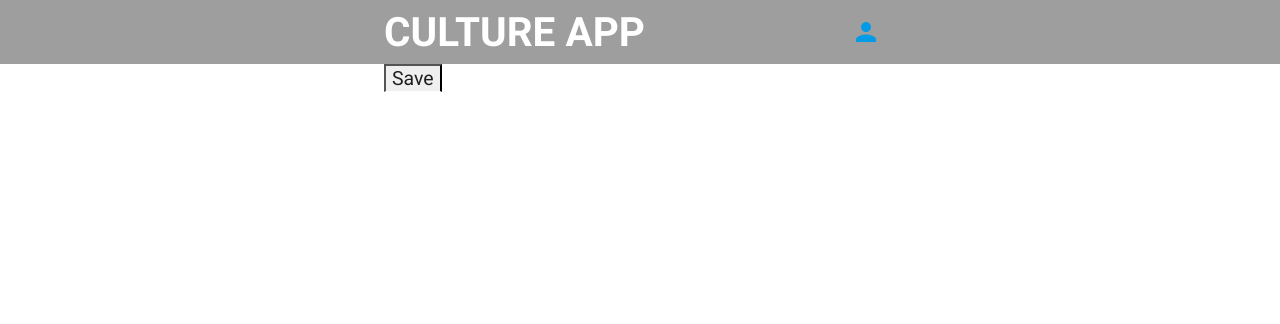
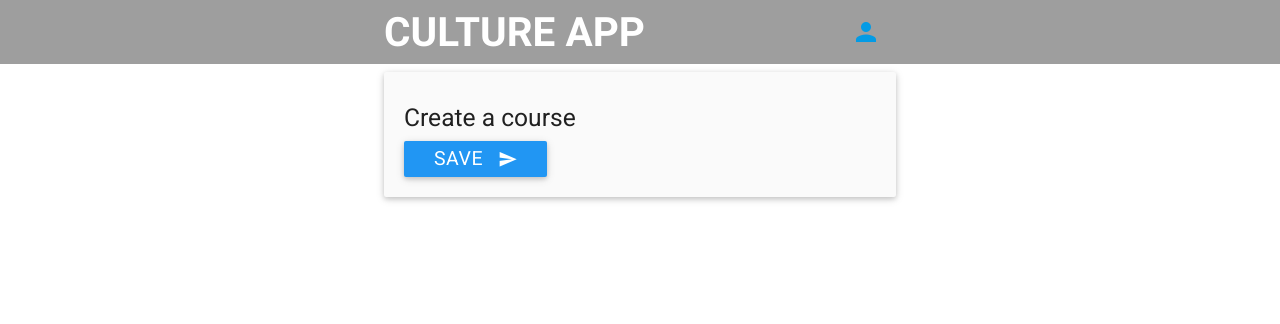
Before and after one commit to aitor-alvarez/culture-tipps, a Django app: template templates/course/course_form.html in a window 1280 px wide. Shown: the top 324 px of the page. Run offline with Django 3.2, Linux system fonts and the light colour scheme; the template is opened without the code that fills it: most values are stand-ins (such as "Sample title", 1, 10 or a date in 2020); some libraries are stand-ins or nearby versions.

Commit message:
latest changes

```diff
--- a/templates/course/course_form.html
+++ b/templates/course/course_form.html
@@ -4,10 +4,15 @@
 {% block content %}
 
 <div class="container">
-
+ <div class="card-panel grey lighten-5 z-depth-1" id="description">
+                <h5>Create a course</h5>
 <form method="post">{% csrf_token %}
     {{ form.as_p }}
-    <input type="submit" value="Save">
+
+    <button class="btn waves-effect waves-light" type="submit" name="action">Save
+                                <i class="material-icons right">send</i>
+                            </button>
 </form>
 </div>
+</div>
     {% endblock %}
--- a/templates/course/details.html
+++ b/templates/course/details.html
@@ -5,7 +5,8 @@
     {% if message %}
         <div class="card-panel grey lighten-5 z-depth-1" id="description">
                 <h5>{{ message }}</h5>
-        <button><a href="/request-user/">Return</a></button>
+            <p>If you need to reset your password click <a href="{% url 'home' %}/password_reset">here</a></p>
+        <button><a href="{% url 'home' %}/request-user/">Return</a></button>
 </div>
     {% else %}
 <div class="card-panel grey lighten-5 z-depth-1" id="description">
--- a/templates/course/instructor.html
+++ b/templates/course/instructor.html
@@ -9,6 +9,7 @@
 <hr>
 <h1>Instructor's Dashboard</h1>
 <h3>Courses</h3>
+<a href="{% url 'home' %}/create-course">Create a new course</a>
 <br>
 <br>
 <div id="response"></div>
@@ -43,8 +44,7 @@ $( document ).ready(function() {
         var id = $(this).attr('id');
         var courseid = id.split('-')[1];
         var student = id.split('-')[0];
-        console.log(courseid);
-        console.log(student);
+        if (confirm('Are you sure you want to unenroll this student?')) {
             $.ajax({
                 type: 'POST',
                 url: '/unenroll',
@@ -63,7 +63,9 @@ $( document ).ready(function() {
                     console.log(xhr.status + ": " + xhr.responseText); // provide a bit more info about the error to the console
                 }
             });
+        }
     })
+
 
 });
         </script>
--- a/templates/course/student.html
+++ b/templates/course/student.html
@@ -8,7 +8,7 @@
 <a href="{% url 'password_change' %}">Need to change password?</a>
 {% if courses %}
     <h1>Your current courses</h1>
-    <a href="/courses" >Find courses to enroll</a>
+    <a href="{% url 'home' %}/courses" >Find courses to enroll</a>
     <ul class="collection">
     {% for course in courses %}
         <li class="collection-item">{{ course }}</li>
--- a/templates/registration/login.html
+++ b/templates/registration/login.html
@@ -34,6 +34,7 @@
                         </div>
                     </div>
                 </div>
+        <A href="{% url 'home' %}/request-user">Click here if you need to create an account</A>
     </div>
     </div>
 </div>
```
Lines whose indentation alone changed are shown as unchanged.
